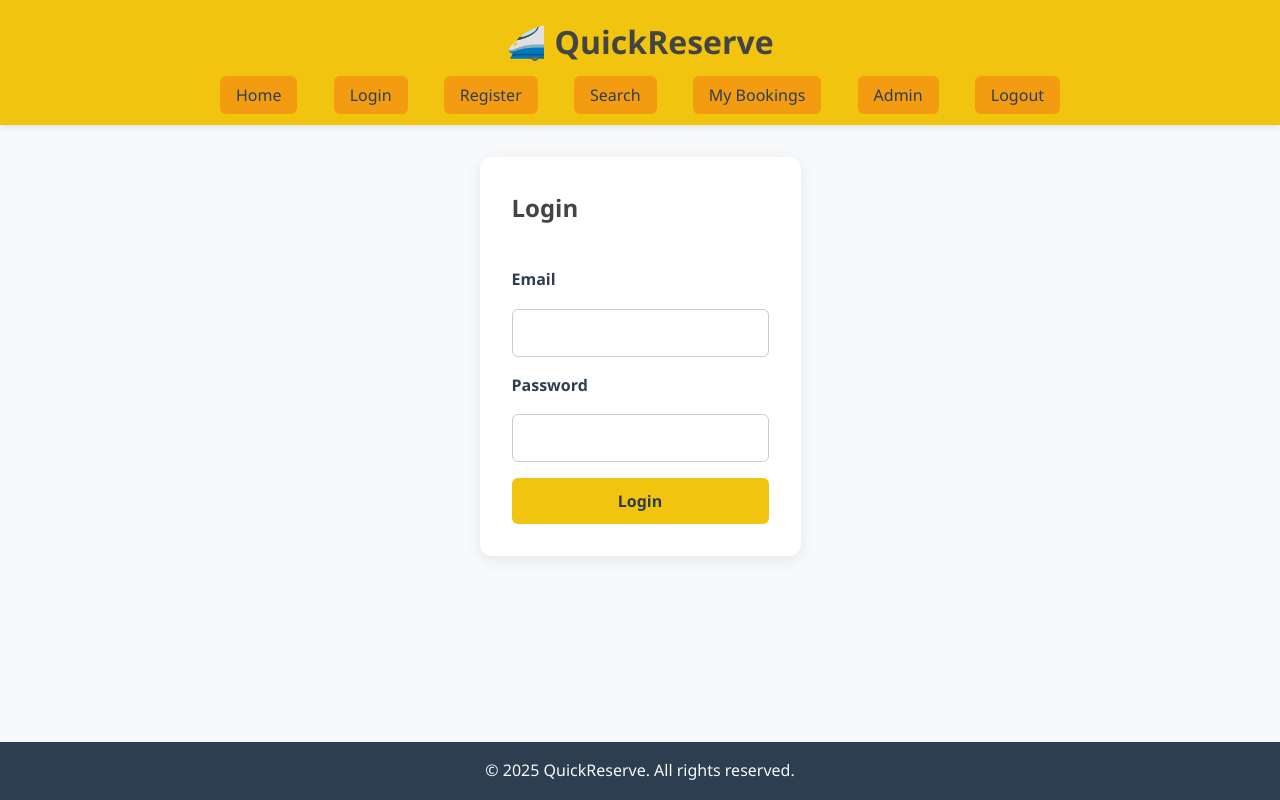
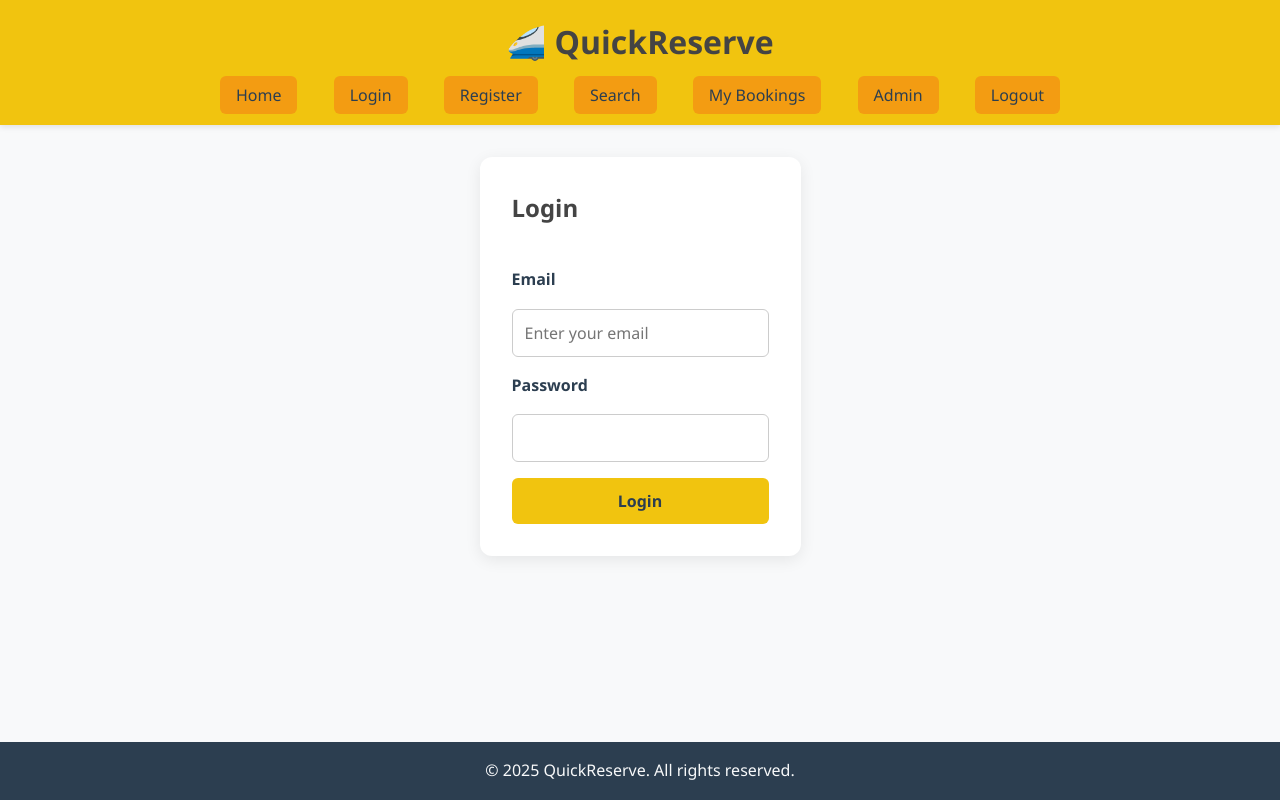
Before and after one commit to Bharath-56/quickreserve, a website: page quickreserve/public/login.html in a window 1280 px wide. Drawn offline with Linux system fonts and the light colour scheme; no server answers.

Commit message:
Update login.html

```diff
--- a/quickreserve/public/login.html
+++ b/quickreserve/public/login.html
@@ -46,8 +46,8 @@
 <div class="container">
   <h2>Login</h2>
   <form id="login-form">
-    <label>Email</label>
-    <input type="email" name="email" required />
+    <label for="email">Email</label>
+    <input type="email" name="email" required  placeholder="Enter your email" title="Email Address"/>
 
     <label>Password</label>
     <input type="password" name="password" required />
```
